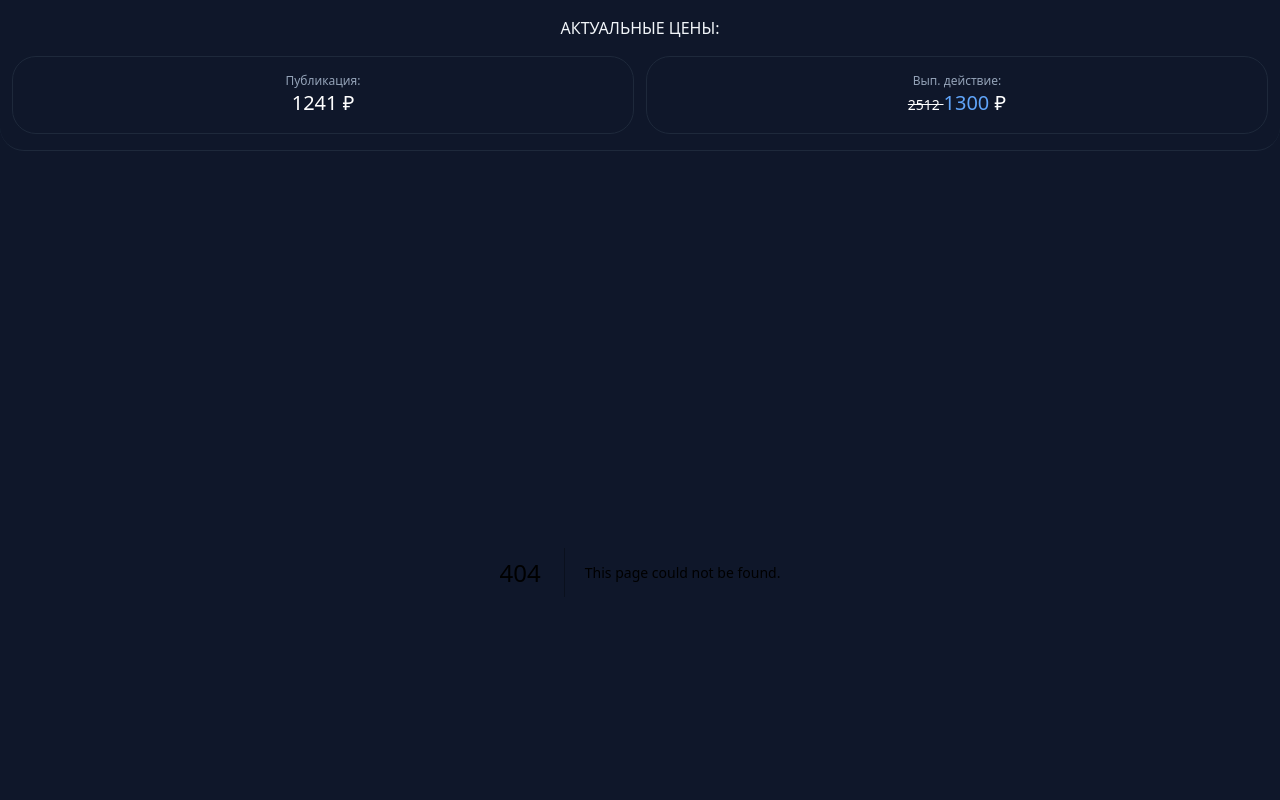
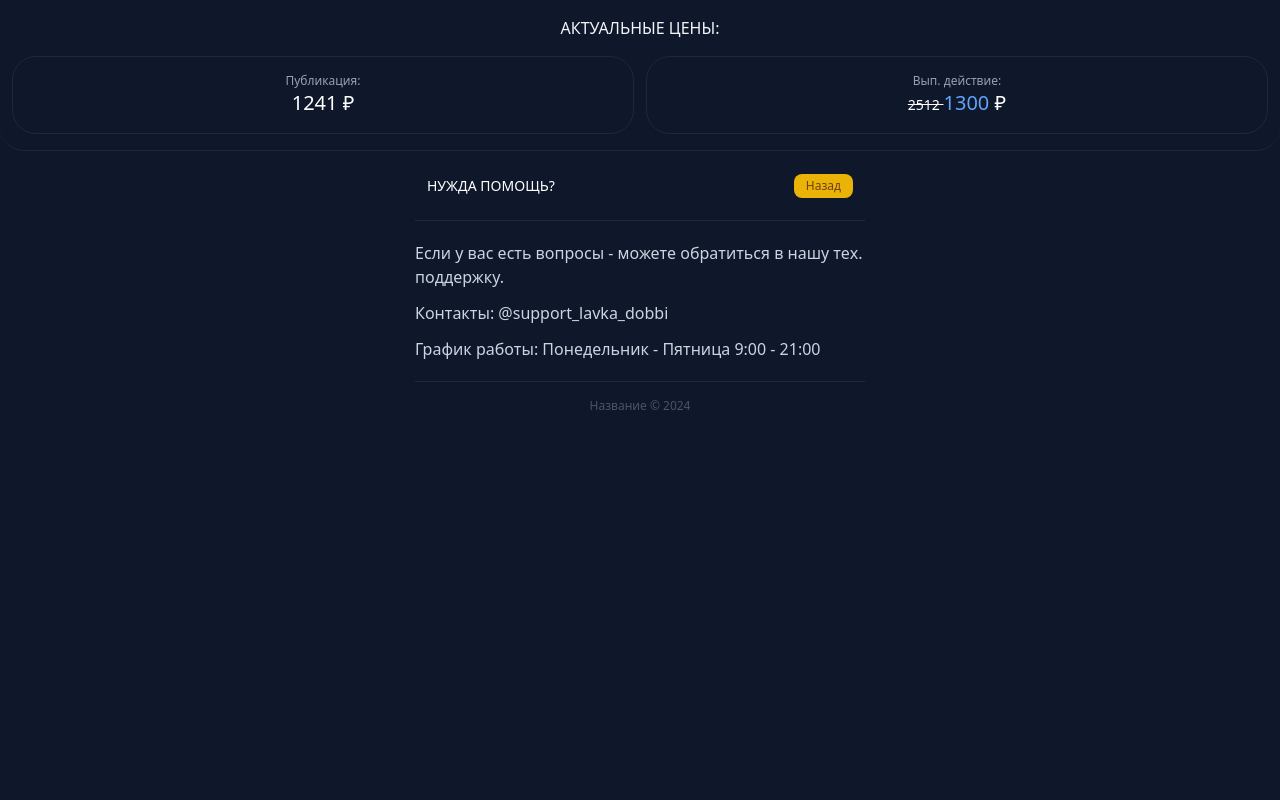
Before and after one commit to a1kashnya/seller-telegram-web-app, a Next.js app: page /pages/help in a window 1280 px wide. Before the commit this address had no page. Shown: the top 800 px of the page. Built offline with nearby package versions, Linux system fonts and the light colour scheme.

Commit message:
Add help page

```diff
--- /dev/null
+++ b/app/_components/help/Help.js
@@ -0,0 +1,16 @@
+import Title from "@/_components/_ui/Title"
+
+const Help = () => {
+  return (
+    <div>
+            <Title name="Нужда помощь?" btn/>
+            <div className="grid gap-3 border-t border-b py-5 border-slate-800">
+                <span className="text-slate-300">Если у вас есть вопросы - можете обратиться в нашу тех. поддержку.</span>
+                <span className="text-slate-300">Контакты: @support_lavka_dobbi</span>
+                <span className="text-slate-300">График работы: Понедельник - Пятница 9:00 - 21:00</span>
+            </div>
+        </div>
+  )
+}
+
+export default Help
--- a/app/_components/home/Home.js
+++ b/app/_components/home/Home.js
@@ -9,6 +9,7 @@ const Home = () => {
                 <Link className="block w-full bg-blue-500 text-blue-100 text-xs text-center rounded-2xl font-medium uppercase px-2 py-4" href="pages/create">Создать объявление/акцию</Link>
                 <Link className="block w-full bg-blue-500 text-blue-100 text-xs text-center rounded-2xl font-medium uppercase px-2 py-4" href="pages/statistics">Статистика оплат</Link>
                 <Link className="block w-full bg-blue-500 text-blue-100 text-xs text-center rounded-2xl font-medium uppercase px-2 py-4" href="pages/invite">Пригласить друга</Link>
+                <Link className="block w-full bg-blue-500 text-blue-100 text-xs text-center rounded-2xl font-medium uppercase px-2 py-4" href="pages/help">Нужна помощь</Link>
             </div>
         </div>
     )
--- /dev/null
+++ b/app/pages/help/page.js
@@ -0,0 +1,12 @@
+import Help from "@/_components/help/Help"
+
+export const metadata = {
+    title: "SellerWebApp | Help",
+    description: "SellerWebApp",
+  }
+
+const HelpPage = () => {
+  return <Help />
+}
+
+export default HelpPage
```
